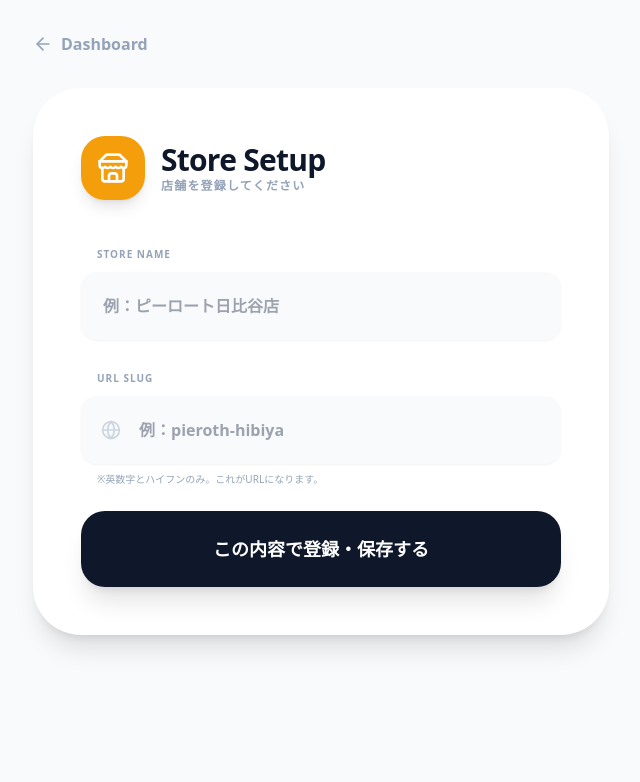
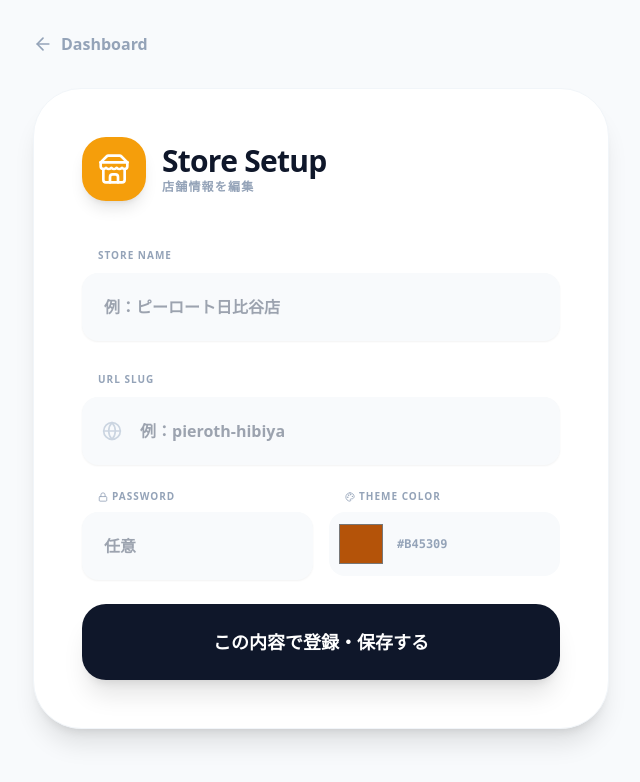
Before and after one commit to takatam-cyber/my-wine-menu, a Next.js app: page /admin/settings in a window 1280 px wide. Shown: the top 782 px of the page, without its empty margins (319-959 px from the left). Built offline with nearby package versions, Linux system fonts and the light colour scheme; no server answers.

Commit message:
Update page.tsx

```diff
--- a/app/admin/settings/page.tsx
+++ b/app/admin/settings/page.tsx
@@ -1,21 +1,29 @@
+// app/admin/settings/page.tsx
 "use client";
 export const runtime = 'edge';
 
 import { useState, useEffect } from 'react';
 import { useRouter } from 'next/navigation';
-import { Store, Globe, Save, ArrowLeft, CheckCircle2, Loader2 } from 'lucide-react';
+import { Store, Globe, Save, ArrowLeft, CheckCircle2, Loader2, Lock, Palette } from 'lucide-react';
 
 export default function StoreSettings() {
   const [name, setName] = useState('');
   const [slug, setSlug] = useState('');
+  const [password, setPassword] = useState('');
+  const [color, setColor] = useState('#b45309');
   const [loading, setLoading] = useState(false);
   const [status, setStatus] = useState(false);
   const router = useRouter();
 
   useEffect(() => {
     fetch('/api/store/config').then(res => res.json()).then(data => {
-      setName(data.store_name || '');
-      setSlug(data.slug || '');
+      if (Array.isArray(data) && data.length > 0) {
+        const d = data[0]; // 最初の店舗を表示
+        setName(d.store_name || '');
+        setSlug(d.slug || '');
+        setColor(d.theme_color || '#b45309');
+        setPassword(d.access_password || '');
+      }
     });
   }, []);
 
@@ -25,50 +33,71 @@ export default function StoreSettings() {
     const res = await fetch('/api/store/config', {
       method: 'POST',
       headers: { 'Content-Type': 'application/json' },
-      body: JSON.stringify({ store_name: name, slug: slug.toLowerCase().trim() }),
+      body: JSON.stringify({
+        store_name: name,
+        slug: slug.toLowerCase().trim(),
+        theme_color: color,
+        access_password: password
+      }),
     });
-    if (res.ok) setStatus(true);
+    if (res.ok) {
+      setStatus(true);
+      setTimeout(() => setStatus(false), 3000);
+    }
     setLoading(false);
   };
 
   return (
     <div className="min-h-screen bg-slate-50 p-8 font-sans text-left">
       <div className="max-w-xl mx-auto space-y-8">
-        <button onClick={() => router.push('/admin')} className="flex items-center gap-2 text-slate-400 font-bold hover:text-slate-600">
+        <button onClick={() => router.push('/admin')} className="flex items-center gap-2 text-slate-400 font-bold hover:text-slate-600 transition-all">
           <ArrowLeft size={20}/> Dashboard
         </button>
 
-        <div className="bg-white rounded-[3rem] p-12 shadow-xl">
+        <div className="bg-white rounded-[3rem] p-12 shadow-xl border border-slate-100">
           <div className="flex items-center gap-4 mb-10">
             <div className="p-4 bg-amber-500 rounded-3xl text-white shadow-lg"><Store size={32}/></div>
             <div>
               <h1 className="text-3xl font-black text-slate-900 tracking-tight">Store Setup</h1>
-              <p className="text-slate-400 font-bold text-xs uppercase tracking-widest">店舗を登録してください</p>
+              <p className="text-slate-400 font-bold text-xs uppercase tracking-widest">店舗情報を編集</p>
             </div>
           </div>
 
           <form onSubmit={handleSave} className="space-y-6">
             <div className="space-y-2">
               <label className="text-[10px] font-black text-slate-400 ml-4 uppercase tracking-widest">Store Name</label>
-              <input type="text" required placeholder="例：ピーロート日比谷店" className="w-full p-5 bg-slate-50 rounded-2xl border-2 border-transparent focus:border-amber-500 focus:bg-white text-slate-900 font-bold outline-none shadow-sm" value={name} onChange={e => setName(e.target.value)} />
+              <input type="text" required placeholder="例：ピーロート日比谷店" className="w-full p-5 bg-slate-50 rounded-2xl border-2 border-transparent focus:border-amber-500 focus:bg-white text-slate-900 font-bold outline-none shadow-sm transition-all" value={name} onChange={e => setName(e.target.value)} />
             </div>
 
             <div className="space-y-2">
               <label className="text-[10px] font-black text-slate-400 ml-4 uppercase tracking-widest">URL Slug</label>
               <div className="relative">
                 <Globe className="absolute left-5 top-1/2 -translate-y-1/2 text-slate-300" size={20}/>
-                <input type="text" required placeholder="例：pieroth-hibiya" className="w-full p-5 pl-14 bg-slate-50 rounded-2xl border-2 border-transparent focus:border-amber-500 focus:bg-white text-slate-900 font-bold outline-none shadow-sm" value={slug} onChange={e => setSlug(e.target.value)} />
+                <input type="text" required placeholder="例：pieroth-hibiya" className="w-full p-5 pl-14 bg-slate-50 rounded-2xl border-2 border-transparent focus:border-amber-500 focus:bg-white text-slate-900 font-bold outline-none shadow-sm transition-all" value={slug} onChange={e => setSlug(e.target.value)} />
               </div>
-              <p className="text-[10px] text-slate-400 ml-4">※英数字とハイフンのみ。これがURLになります。</p>
             </div>
 
-            <button type="submit" disabled={loading} className="w-full py-6 bg-slate-900 text-white rounded-[1.5rem] font-black text-lg shadow-xl hover:bg-black transition-all disabled:opacity-50 flex items-center justify-center gap-3">
+            <div className="grid grid-cols-2 gap-4">
+              <div className="space-y-2">
+                <label className="text-[10px] font-black text-slate-400 ml-4 uppercase tracking-widest flex items-center gap-1"><Lock size={10}/> Password</label>
+                <input type="password" placeholder="任意" className="w-full p-5 bg-slate-50 rounded-2xl border-2 border-transparent focus:border-amber-500 focus:bg-white text-slate-900 font-bold outline-none shadow-sm transition-all" value={password} onChange={e => setPassword(e.target.value)} />
+              </div>
+              <div className="space-y-2">
+                <label className="text-[10px] font-black text-slate-400 ml-4 uppercase tracking-widest flex items-center gap-1"><Palette size={10}/> Theme Color</label>
+                <div className="flex items-center gap-3 bg-slate-50 p-2 rounded-2xl">
+                  <input type="color" className="w-12 h-12 bg-transparent border-none cursor-pointer" value={color} onChange={e => setColor(e.target.value)} />
+                  <span className="font-mono text-xs font-bold text-slate-400 uppercase">{color}</span>
+                </div>
+              </div>
+            </div>
+
+            <button type="submit" disabled={loading} className="w-full py-6 bg-slate-900 text-white rounded-[1.5rem] font-black text-lg shadow-xl hover:bg-black transition-all disabled:opacity-50 flex items-center justify-center gap-3 mt-4">
               {loading ? <Loader2 className="animate-spin" /> : "この内容で登録・保存する"}
             </button>
 
             {status && (
-              <div className="p-6 bg-emerald-50 text-emerald-700 rounded-2xl flex items-center gap-3 font-bold border border-emerald-100">
-                <CheckCircle2/> 保存完了！ 公開リンクを確認してください
+              <div className="p-6 bg-emerald-50 text-emerald-700 rounded-2xl flex items-center gap-3 font-bold border border-emerald-100 animate-in fade-in zoom-in">
+                <CheckCircle2/> 設定を保存しました
               </div>
             )}
           </form>
```
